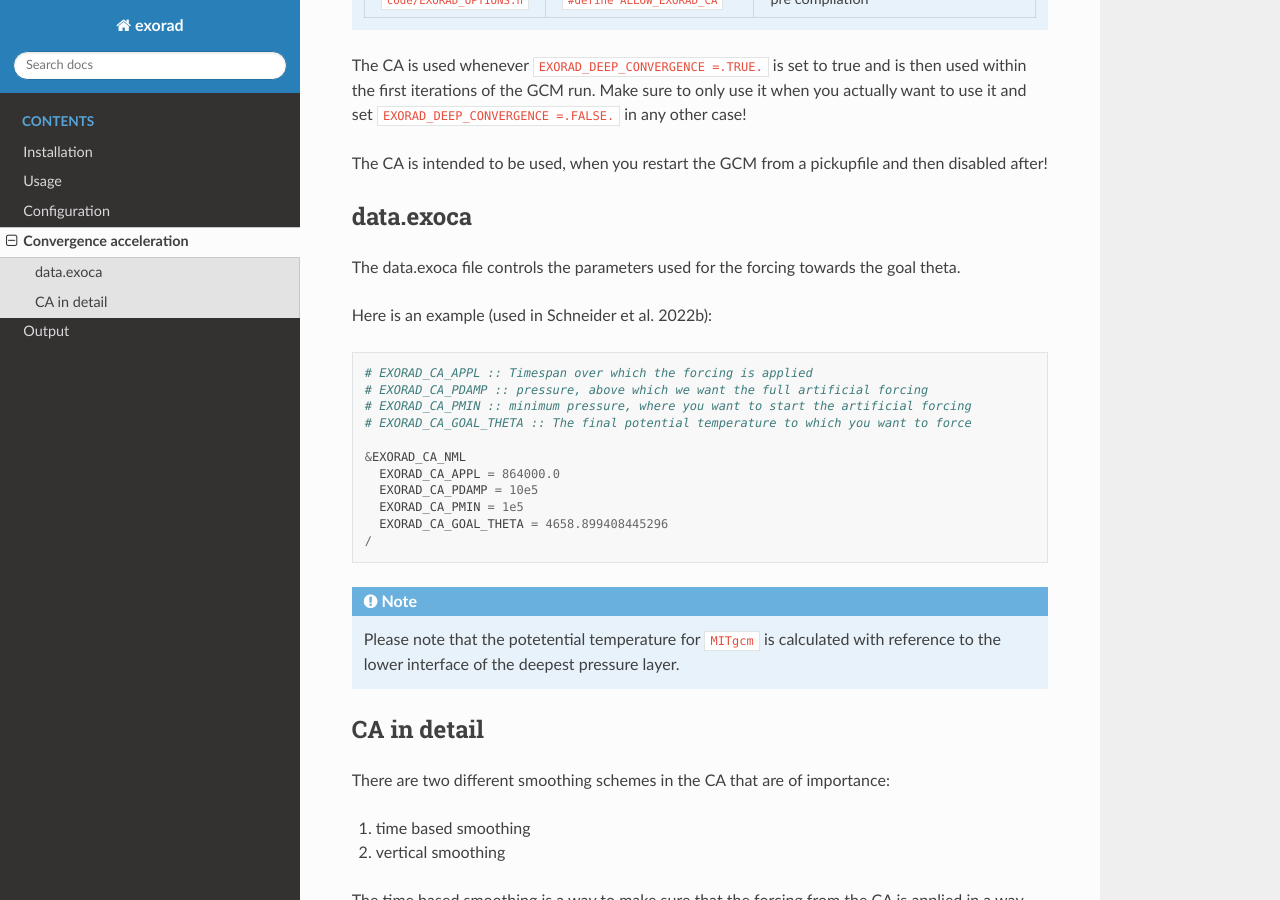
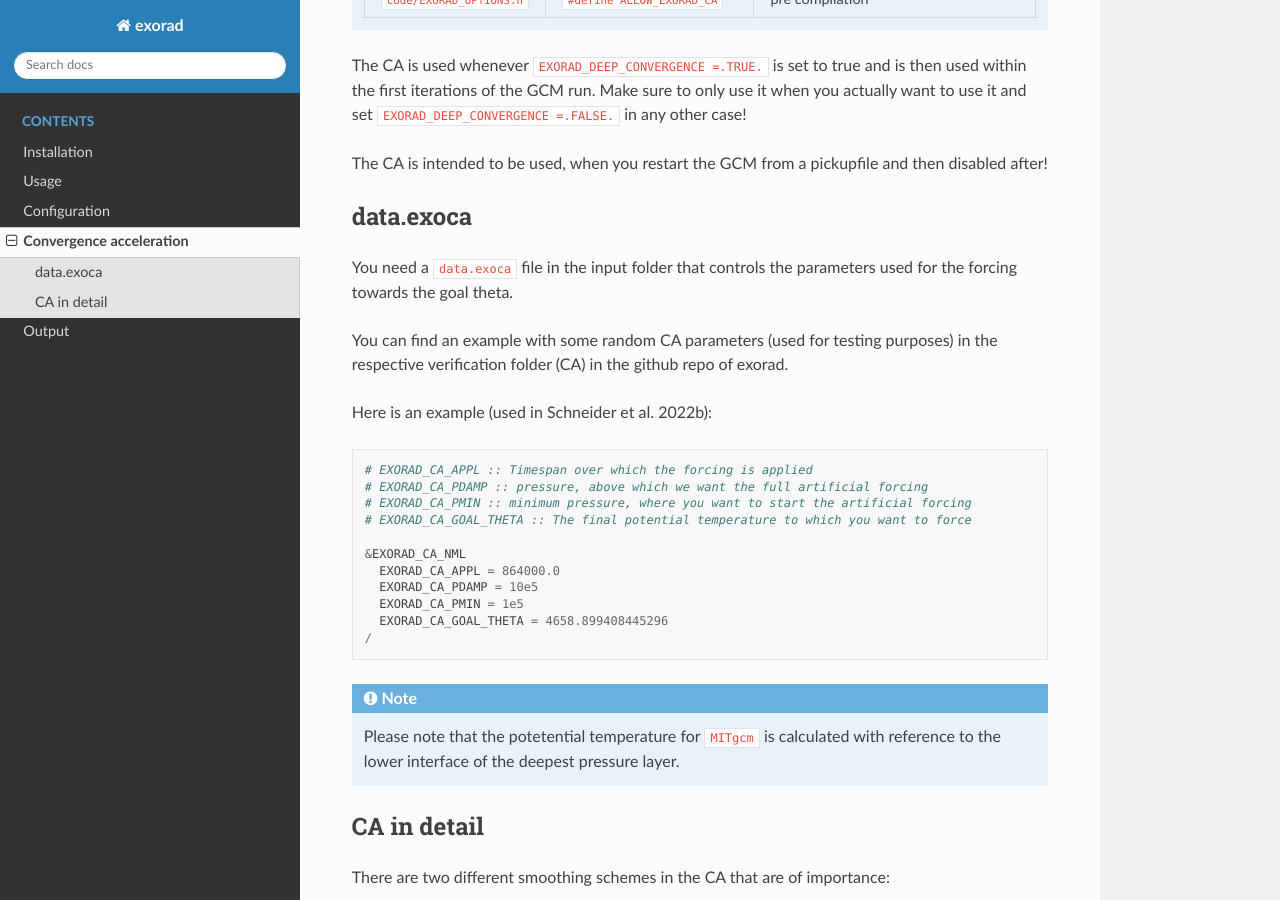
Before and after one commit to exorad/exorad-wiki, a Sphinx documentation site: the page built from doc/source/CA.rst, in a window 1280 px wide and 900 px high, scrolled down 595 px. Built offline with Sphinx 7.4.7 and the Read the Docs theme 2.0.0, drawn with Linux system fonts in a browser that asks for light colours.

Commit message:
add hint for verification folder

```diff
--- a/doc/source/CA.rst
+++ b/doc/source/CA.rst
@@ -36,7 +36,9 @@ The CA is intended to be used, when you restart the GCM from a pickupfile and th
 data.exoca
 ^^^^^^^^^^
 
-The data.exoca file controls the parameters used for the forcing towards the goal theta.
+You need a ``data.exoca`` file in the input folder that controls the parameters used for the forcing towards the goal theta.
+
+You can find an example with some random CA parameters (used for testing purposes) in the respective verification folder (CA) in the github repo of exorad.
 
 Here is an example (used in Schneider et al. 2022b):
 
```
